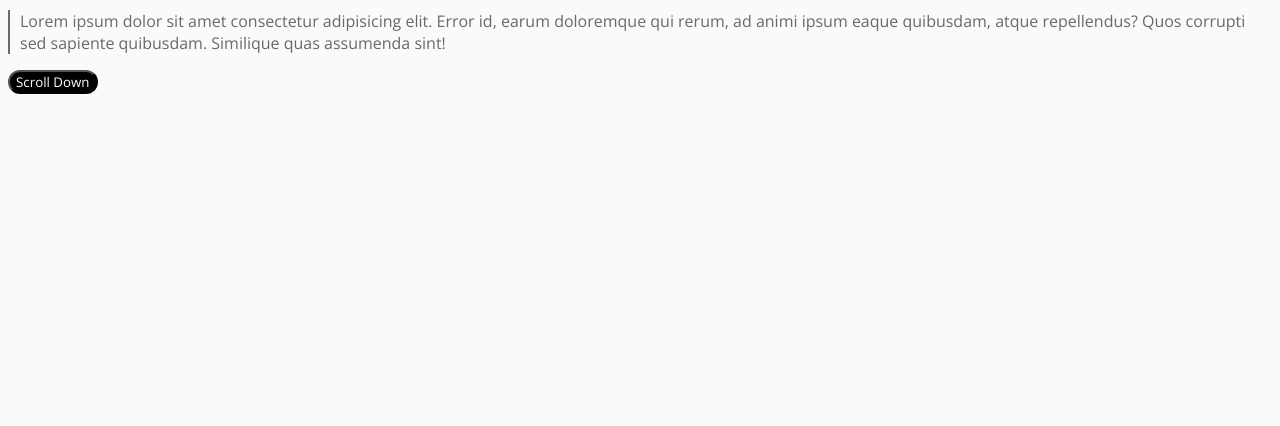
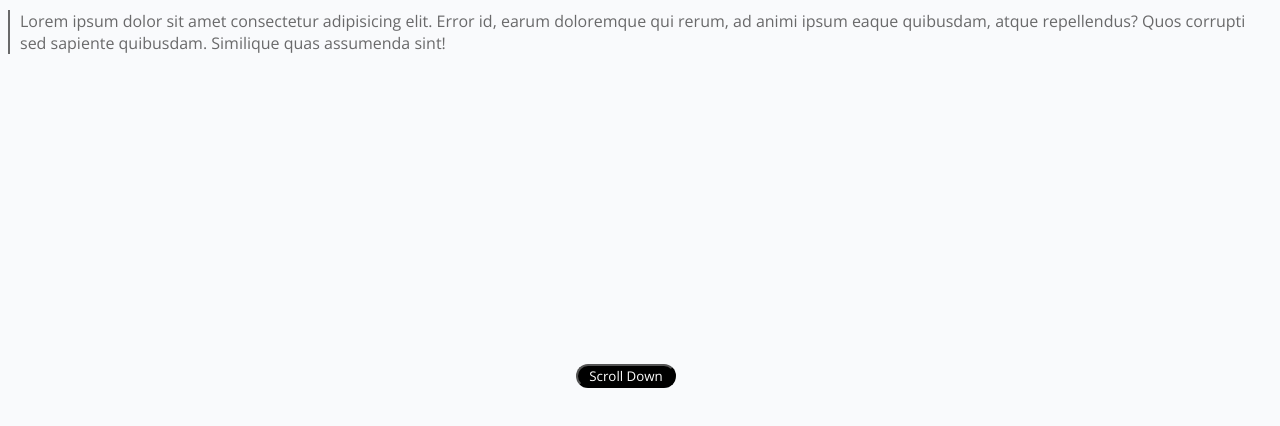
Before and after one commit to bailandocubita/html-css-lab1, a plain HTML site: page index.html in a window 1280 px wide. Shown: the part 236-662 px from the top of the page. Drawn offline with nearby package versions, Linux system fonts and the light colour scheme.

Commit message:
positioned Scroll Down button at bottom center of page

```diff
--- a/stylesheet.css
+++ b/stylesheet.css
@@ -51,6 +51,6 @@ button {
     .title {display: flex; flex-direction: row; float: left;}
     .menu {display: flex; flex-direction: row; float: right;}
     .hire {position: absolute; top: -0; right: -0; width: auto;}
-    .scroll {width: auto;}
+    .scroll {position: absolute; top: 600px; left: 45%; width: 100px;}
     h1 {padding-top: 160px;}
 }
```
